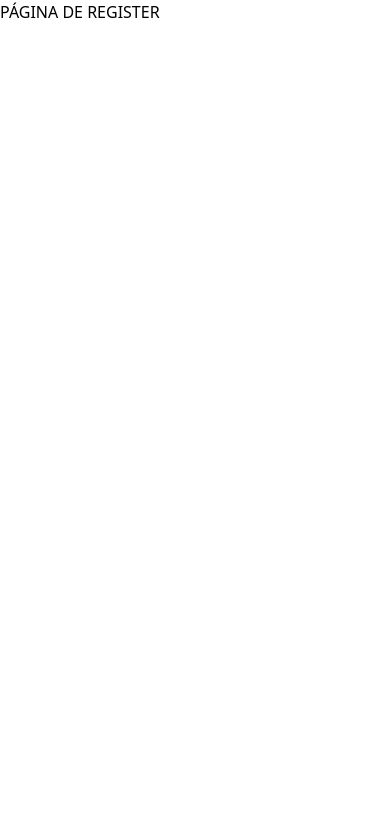
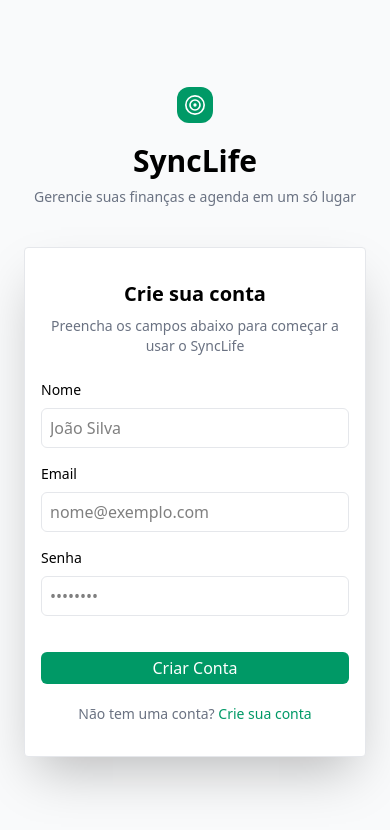
Before and after one commit to MariaJuliaAS/SyncLife, a React (Vite) app: page /register in a window 390 px wide. Shown: the top 830 px of the page. Built offline with nearby package versions, Linux system fonts and the light colour scheme.

Commit message:
Parte estática da página de register e responsividade

```diff
--- a/src/pages/login/index.tsx
+++ b/src/pages/login/index.tsx
@@ -1,5 +1,6 @@
 import { GrTarget } from "react-icons/gr";
 import { Input } from "../../components/input";
+import { Link } from "react-router-dom";
 
 export function Login() {
     return (
@@ -37,7 +38,7 @@ export function Login() {
 
                     <p className="sm:text-base text-sm mt-2 text-gray-500 text-center">
                         Não tem uma conta?
-                        <a className="select-none cursor-pointer text-emerald-600 font-medium"> Crie sua conta</a>
+                        <Link to='/register' className="select-none cursor-pointer text-emerald-600 font-medium"> Crie sua conta</Link>
                     </p>
                 </article>
             </section>
--- a/src/pages/register/index.tsx
+++ b/src/pages/register/index.tsx
@@ -1,7 +1,50 @@
-
+import { Input } from "../../components/input";
+import { GrTarget } from "react-icons/gr";
+import { FaCircleUser } from "react-icons/fa6";
 
 export function Register() {
     return (
-        <h1>PÁGINA DE REGISTER</h1>
+        <main className="h-screen w-full flex items-center justify-center bg-gray-50">
+            <section className="w-full max-w-lg px-6">
+                <div className="flex flex-col items-center mb-10">
+                    <GrTarget color="#fff" className="sm:text-5xl text-4xl mb-5 bg-emerald-600 rounded-xl p-2" />
+                    <p className="sm:text-4xl font-bold text-3xl">SyncLife</p>
+                    <span className="sm:text-base text-sm mt-2 text-gray-500">Gerencie suas finanças e agenda em um só lugar</span>
+                </div>
+
+                <article className="sm:px-6 shadow-2xl bg-white border border-gray-200 px-4 py-8 w-full rounded" >
+                    <div className="flex flex-col items-center text-center mb-6">
+                        <h3 className="sm:text-2xl font-bold text-xl">Crie sua conta</h3>
+                        <span className="sm:text-base text-sm mt-2 text-gray-500">Preencha os campos abaixo para começar a usar o SyncLife</span>
+                    </div>
+
+                    <form className="flex flex-col">
+                        <label className="sm:text-base text-sm mb-2 font-medium">Nome</label>
+                        <Input
+                            placeholder='João Silva'
+                            type="text"
+                        />
+                        <label className="sm:text-base text-sm mb-2 font-medium">Email</label>
+                        <Input
+                            placeholder="nome@exemplo.com"
+                            type="email"
+                        />
+                        <label className="sm:text-base text-sm font-medium mb-2">Senha</label>
+                        <Input
+                            placeholder="••••••••"
+                            type="password"
+                        />
+                        <button className="sm:text-lg text-base my-5 bg-emerald-600 rounded-md py-1 text-white font-medium">
+                            Criar Conta
+                        </button>
+                    </form>
+
+                    <p className="sm:text-base text-sm mt-2 text-gray-500 text-center">
+                        Não tem uma conta?
+                        <a className="select-none cursor-pointer text-emerald-600 font-medium"> Crie sua conta</a>
+                    </p>
+                </article>
+            </section>
+        </main>
     )
 }
```
